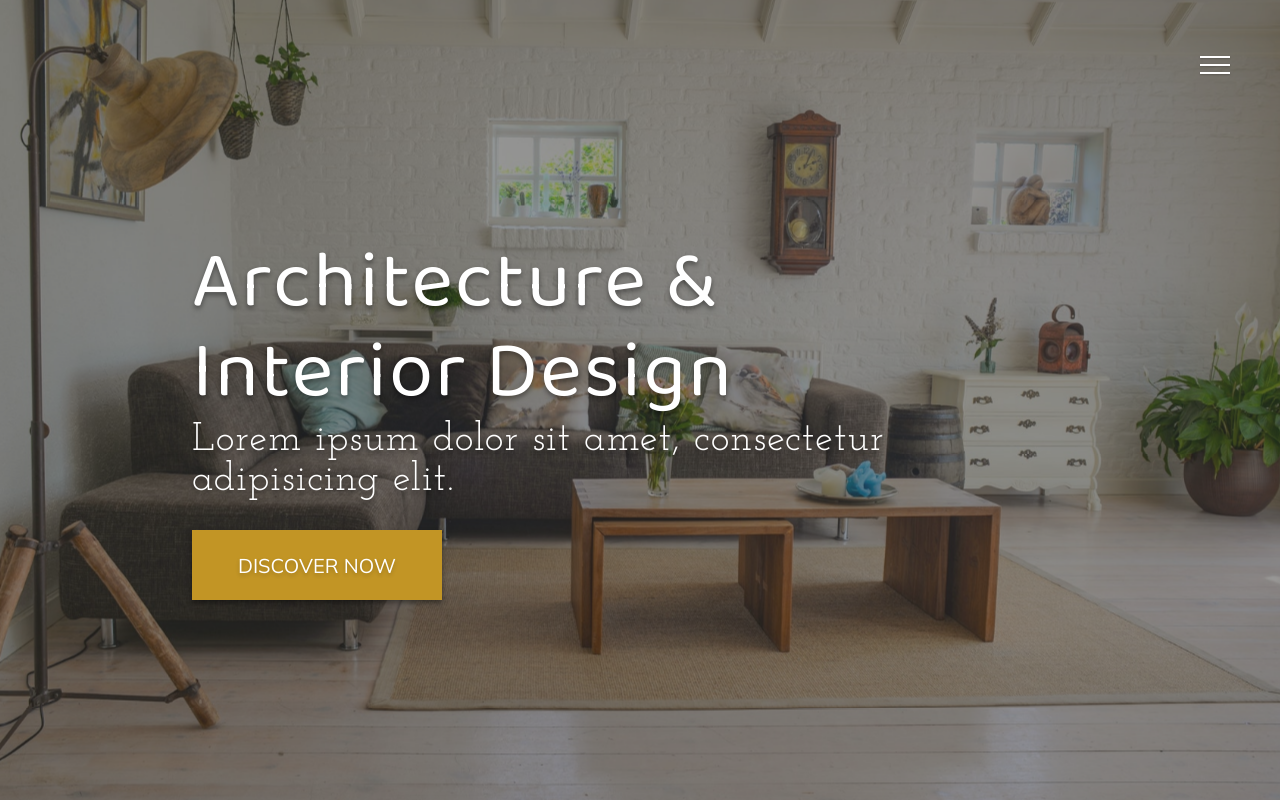
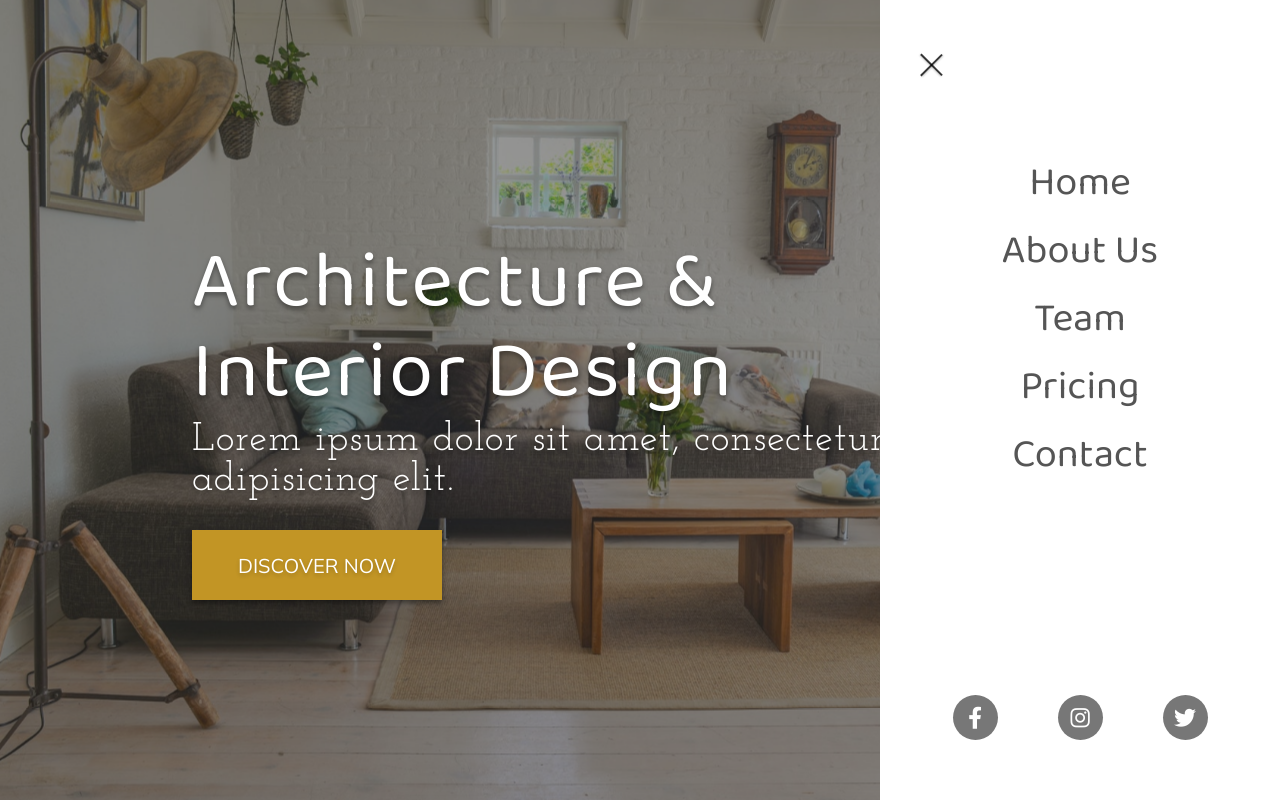
Before and after one commit to ewanjuki/Architect-Website, a plain HTML site: page index.html in a window 1280 px wide. Both pictures are taken after a click on the element 1215 px from the left and 65 px from the top of the page. Drawn offline with Linux system fonts and the light colour scheme.

Commit message:
create & style sidebar

```diff
--- a/index.html
+++ b/index.html
@@ -18,6 +18,7 @@
             <div class="line line-1"></div>
             <div class="line line-2"></div>
             <div class="line line-3"></div>
+            <span>Close</span>
         </div>
 
         <header class="header">
@@ -31,6 +32,38 @@
                 <button>Discover now</button>
             </div>
         </header>
+
+        <section class="sidebar">
+            <ul class="menu">
+                <li class="menu-item">
+                    <a href="" class="menu-link" data-content="Home">Home</a>
+                </li>
+                <li class="menu-item">
+                    <a href="" class="menu-link" data-content="About Us">About Us</a>
+                </li>
+                <li class="menu-item">
+                    <a href="" class="menu-link" data-content="Team">Team</a>
+                </li>
+                <li class="menu-item">
+                    <a href="" class="menu-link" data-content="Pricing">Pricing</a>
+                </li>
+                <li class="menu-item">
+                    <a href="" class="menu-link" data-content="Contact">Contact</a>
+                </li>
+            </ul>
+
+            <div class="social-media">
+                <a href="#">
+                    <i class="fab fa-facebook-f"></i>
+                </a>
+                <a href="#">
+                    <i class="fab fa-instagram"></i>
+                </a>
+                <a href="#">
+                    <i class="fab fa-twitter"></i>
+                </a>
+            </div>
+        </section>
     </div>
     <script src="script.js"></script>
 </body>
--- a/script.js
+++ b/script.js
@@ -0,0 +1,5 @@
+document.querySelector('.hamburger-menu')
+    .addEventListener('click', () => {
+        const container = document.querySelector('.container');
+        container.classList.toggle('change');
+    });
--- a/style.css
+++ b/style.css
@@ -22,6 +22,11 @@ html {
     flex-direction: column;
     justify-content: space-evenly;
     cursor: pointer;
+    transition: right .7s;
+}
+
+.change .hamburger-menu {
+    right: 33rem;
 }
 
 .line {
@@ -29,6 +34,58 @@ html {
     height: .2rem;
     background-color: #fff;
     box-shadow: 0 .1rem .2rem rgba(0, 0, 0, .2);
+}
+
+.hamburger-menu span {
+    position: absolute;
+    left: 5rem;
+    width: 10rem;
+    height: 4rem;
+    background-color: #e2b646;
+    display: flex;
+    justify-content: center;
+    align-items: center;
+    color: #fff;
+    font-family: 'Baloo Da 2', serif;
+    font-size: 1.6rem;
+    letter-spacing: .1rem;
+    opacity: 0;
+    visibility: hidden;
+    transition: all .2s;
+}
+
+.change .hamburger-menu:hover span {
+    opacity: 1;
+    visibility: visible;
+}
+
+.hamburger-menu span::before {
+    content: '';
+    position: absolute;
+    top: 50%;
+    left: -2rem;
+    transform: translateY(-50%);
+    border-left: 1rem solid transparent;
+    border-right: 1rem solid #e2b646;
+    border-bottom: 1rem solid transparent;
+    border-top: 1rem solid transparent;
+}
+
+.change .line {
+    background-color: rgba(0, 0, 0, .8);
+}
+
+.change .line-1 {
+    transform: rotate(45deg) translate(.3rem, .8rem);
+}
+
+.change .line-2 {
+    opacity: 0;
+    visibility: hidden;
+}
+
+.change .line-3 {
+    transform: rotate(-45deg) translate(.3rem, -.8rem);
 }
 
 .header {
@@ -121,3 +178,77 @@ html {
         opacity: 1;
     }
 }
+
+.sidebar {
+    width: 40rem;
+    height: 100vh;
+    position: fixed;
+    top: 0;
+    right: -40rem;
+    background-color: #fff;
+    transition: right .5s;
+}
+
+.change .sidebar {
+    right: 0;
+}
+
+.menu {
+    position: absolute;
+    top: 40%;
+    left: 50%;
+    transform: translate(-50%, -50%);
+}
+
+.menu-item {
+    text-align: center;
+}
+
+.menu-link {
+    font-family: 'Baloo Da 2', serif;
+    font-size: 4rem;
+    color: #555;
+    position: relative;
+}
+
+.menu-link::before {
+    content: attr(data-content);
+    position: absolute;
+    top: 0;
+    left: 0;
+    color: #c29525;
+    width: 0;
+    overflow: hidden;
+    white-space: nowrap;
+    transition: width .3s ease-in-out;
+}
+
+.menu-link:hover::before {
+    width: 100%;
+}
+
+.social-media {
+    position: absolute;
+    bottom: 3rem;
+    width: 100%;
+    display: flex;
+    justify-content: center;
+}
+
+.social-media i {
+    font-size: 2.2rem;
+    margin: 3rem;
+    width: 4.5rem;
+    height: 4.5rem;
+    background-color: #777;
+    color: #fff;
+    display: flex;
+    justify-content: center;
+    align-items: center;
+    border-radius: 50%;
+    transition: background-color .3s;
+}
+
+.social-media i:hover {
+    background-color: #c29525;
+}
```
